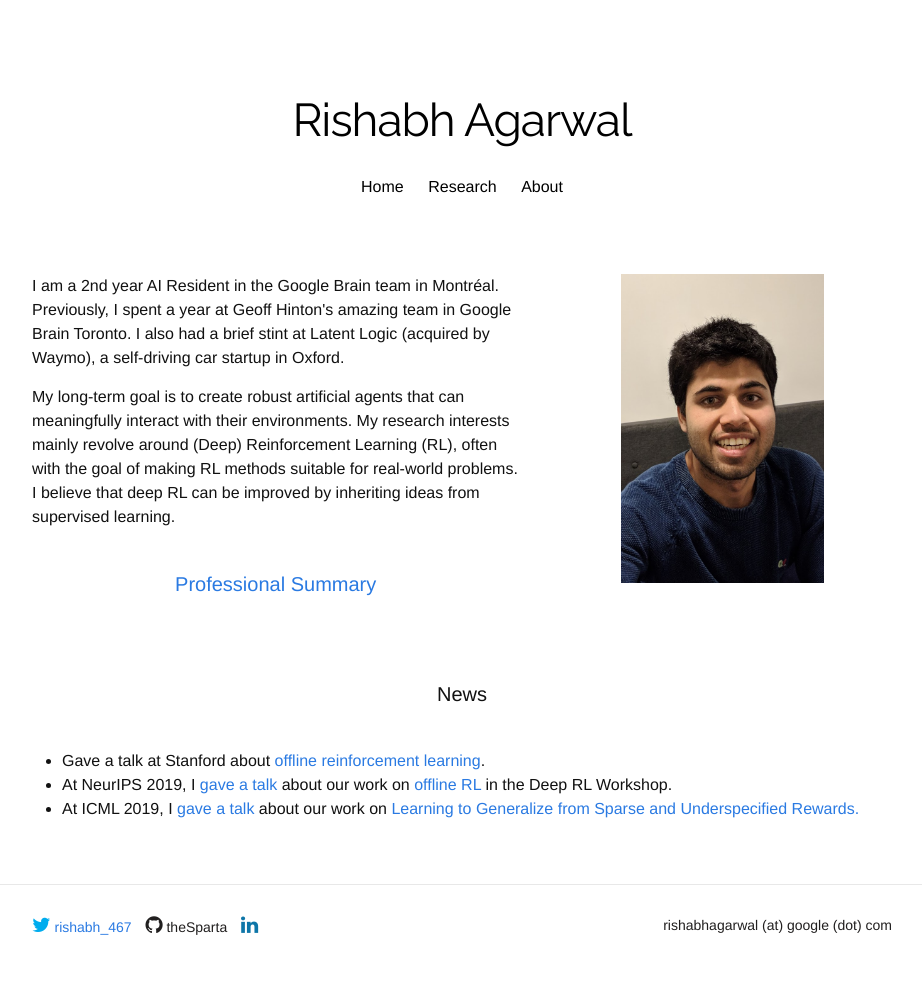
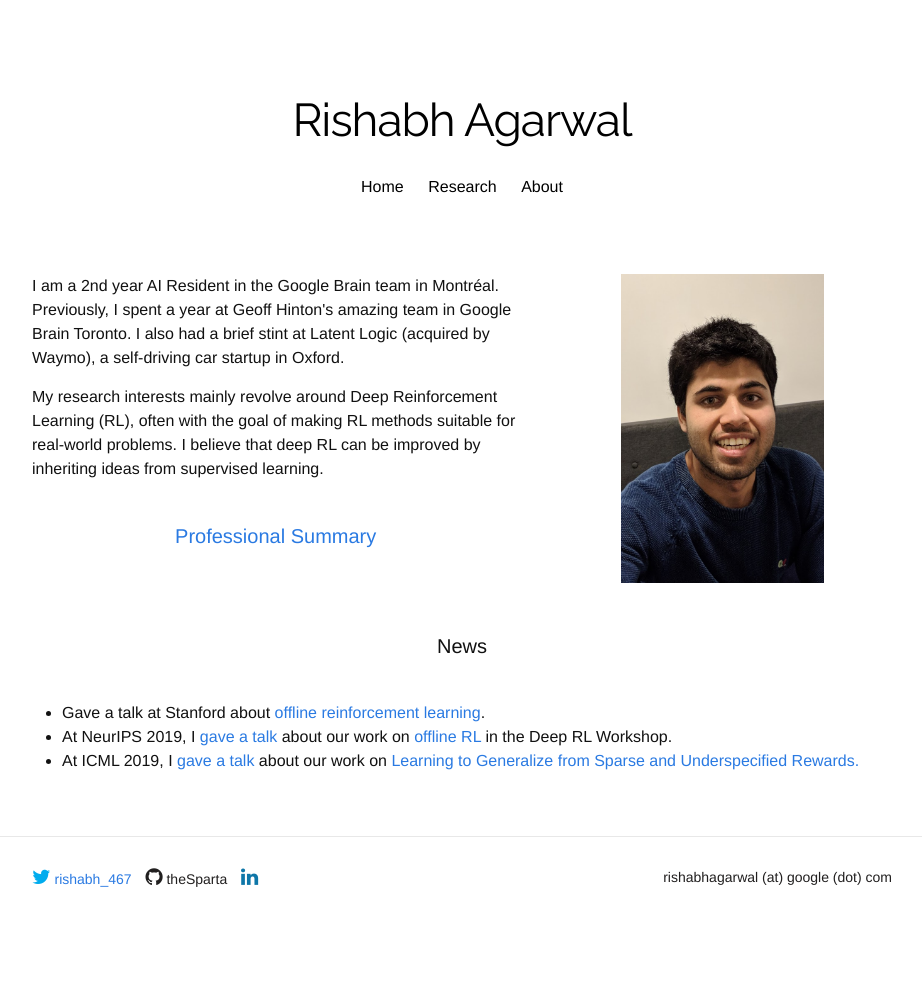
Before and after one commit to agarwl/agarwl.github.io, a Jekyll site: the page built from index.html, in a window 1280 px wide. Shown: the whole page, without its empty margins (178-1100 px from the left). Built offline with Jekyll 4.4.1, drawn with Linux system fonts in a browser that asks for light colours; nearby versions of some CDN libraries; some web fonts are replaced; after the commit the page ends 935 px from its top, so only the background shows below that.

Commit message:
Update index.html

```diff
--- a/index.html
+++ b/index.html
@@ -8,7 +8,7 @@ title: "Rishabh Agarwal"
 	<div class="seven columns">
 		<p> I am a 2nd year AI Resident in the Google Brain team in Montréal. Previously, I spent a year at Geoff Hinton's amazing team in Google Brain Toronto. I also had a brief stint at Latent Logic (acquired by Waymo), a self-driving car startup in Oxford.</p>
 
-		<p> My long-term goal is to create robust artificial agents that can meaningfully interact with their environments. My research interests mainly revolve around (Deep) Reinforcement Learning (RL), often with the goal of making RL methods suitable for real-world problems. I believe that deep RL can be improved by inheriting ideas from supervised learning.</p>
+		<p> My research interests mainly revolve around Deep Reinforcement Learning (RL), often with the goal of making RL methods suitable for real-world problems. I believe that deep RL can be improved by inheriting ideas from supervised learning.</p>
 
 		<center class="prof-summary"> <h1 class="page-heading"><a class="post-link " href="/about">Professional Summary</a> </h1></center>
 	</div>
```
